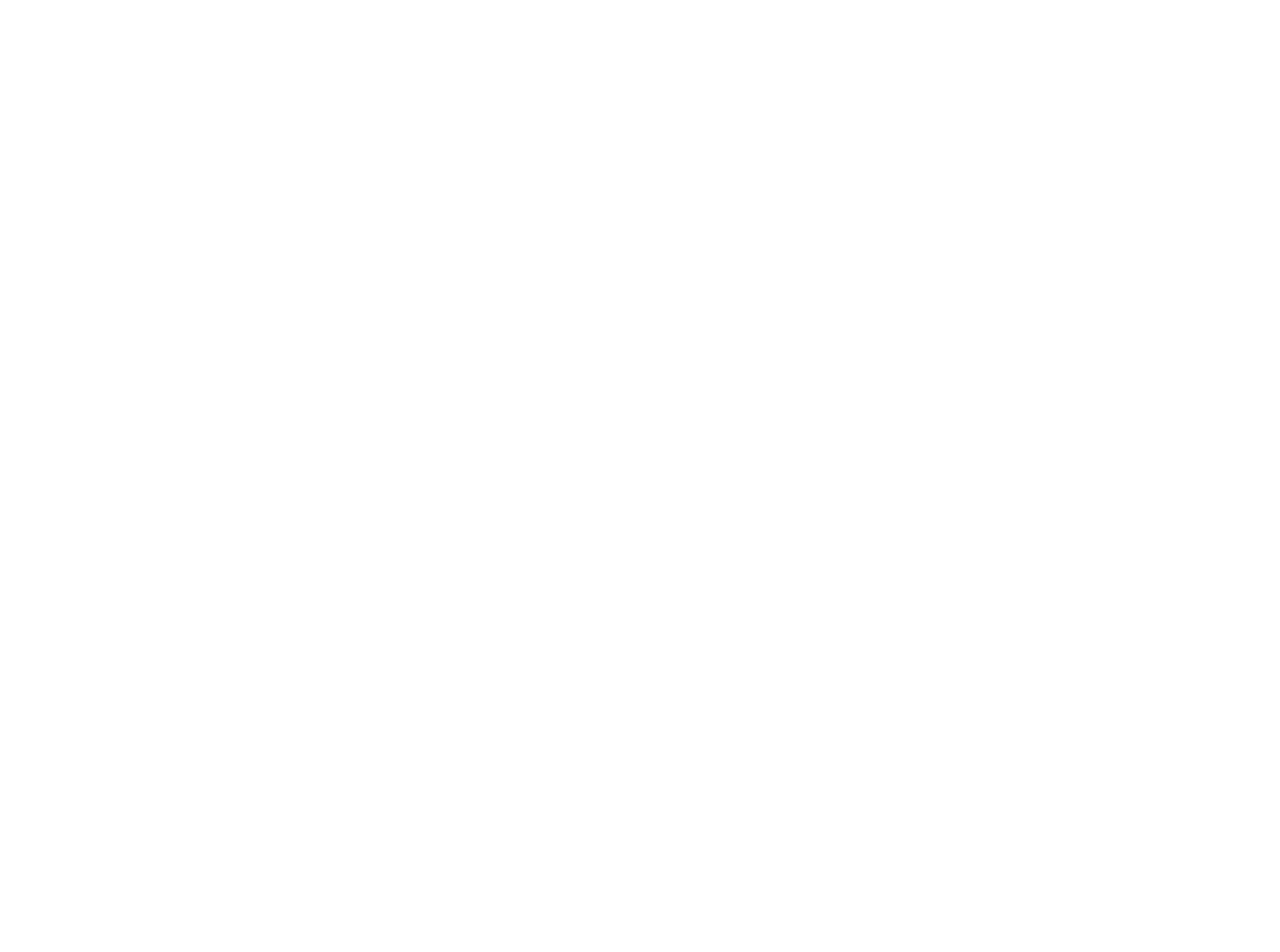
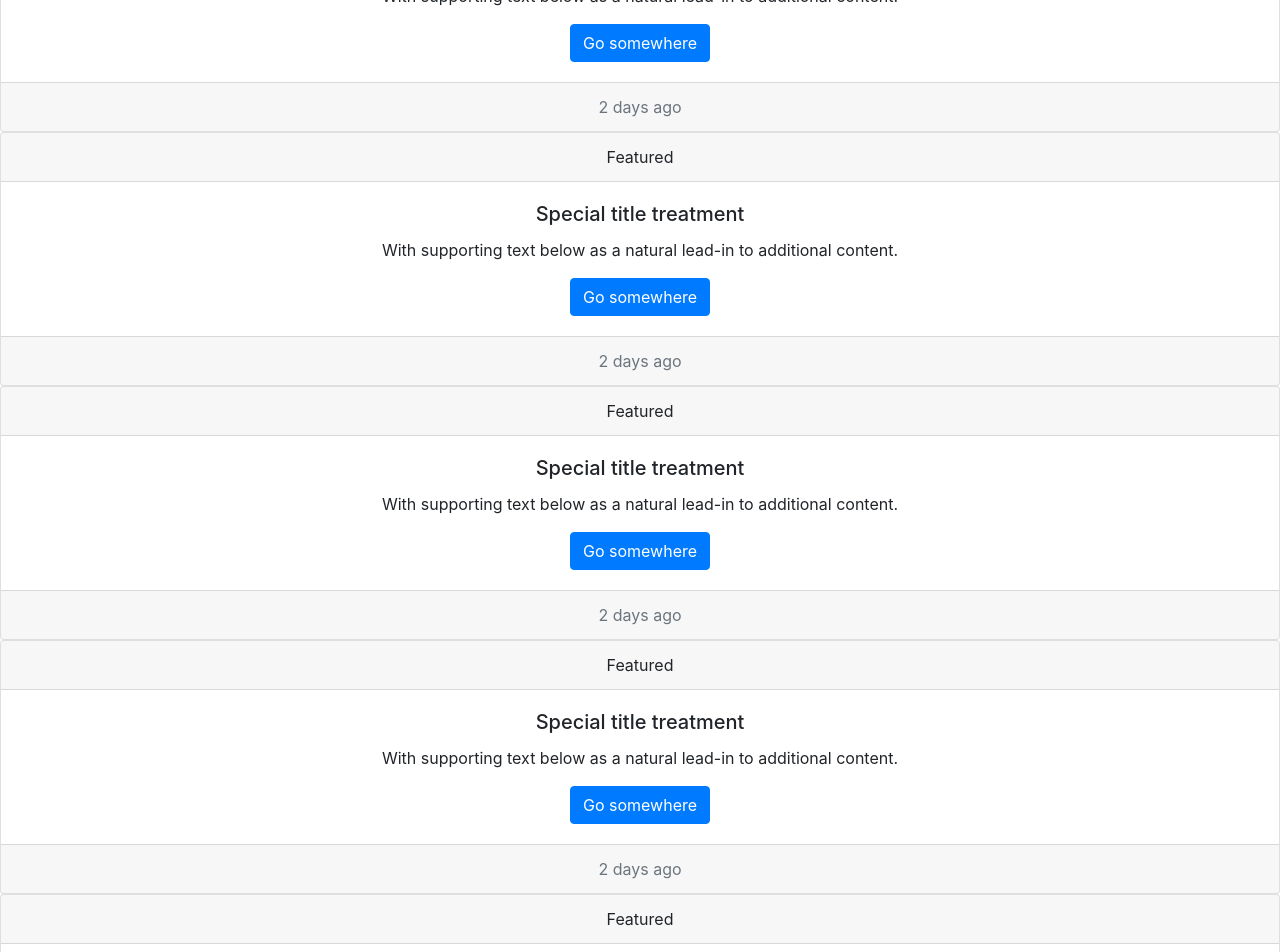
Before and after one commit to amdadul3036/React-Intermediate, a React (Create React App) app: page / in a window 1280 px wide. Shown: the part 480-1432 px from the top of the page. Before the commit the page ends 800 px from the top, so only its background shows below. Built offline with nearby package versions, Linux system fonts and the light colour scheme.

Commit message:
Use multiple CARD in react bootstrap

```diff
--- a/src/App.js
+++ b/src/App.js
@@ -15,6 +15,12 @@
       </Card>
 
       <News></News>
+      <News></News>
+      <News></News>
+      <News></News>
+      <News></News>
+      <News></News>
+
 
     </div>
   );
```
